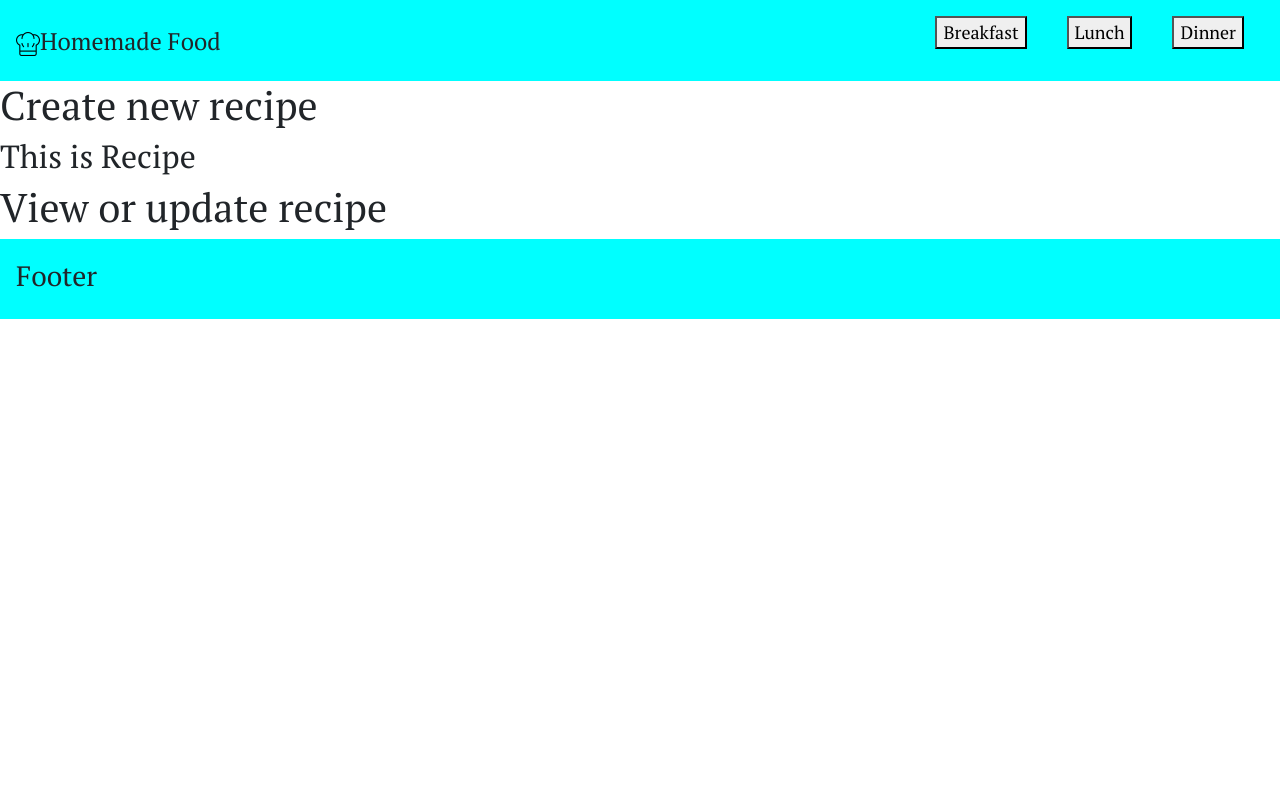
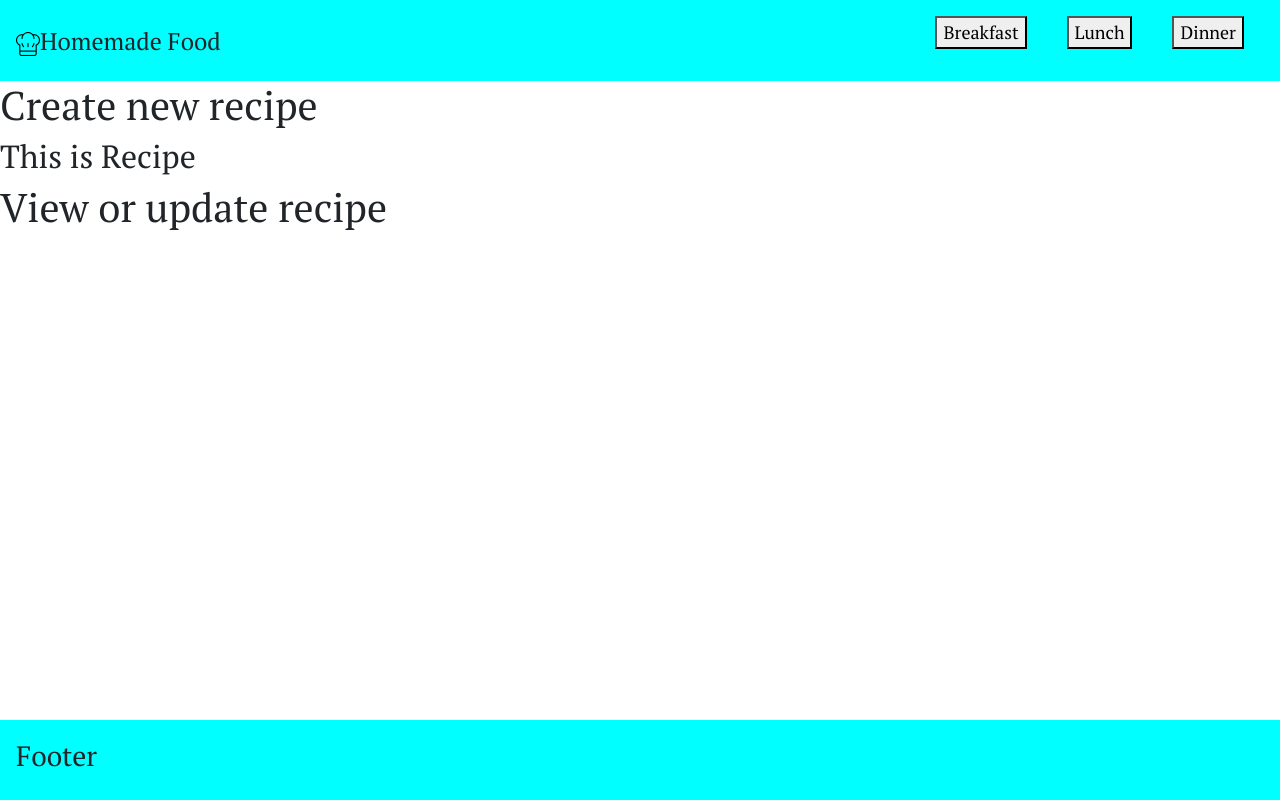
Before and after one commit to SvetlanaSurzhan/recipes-site, a React (Create React App) app in the folder ClientApp/: page / in a window 1280 px wide. Built offline with nearby package versions, Linux system fonts and the light colour scheme.

Commit message:
added style

```diff
--- a/ClientApp/src/components/shell/Shell.css
+++ b/ClientApp/src/components/shell/Shell.css
@@ -0,0 +1,15 @@
+.body{
+    height: 100%;
+    overflow: auto;
+    padding-bottom: 5em;
+}
+
+.wrapper {
+    display: flex;
+    min-height: 100vh;
+    flex-direction: column;
+}
+
+.main-content {
+  flex: 1;
+}
```
